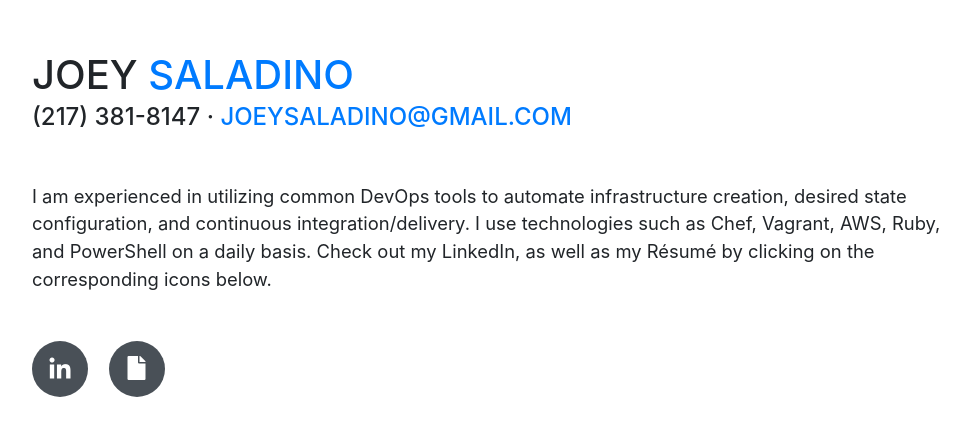
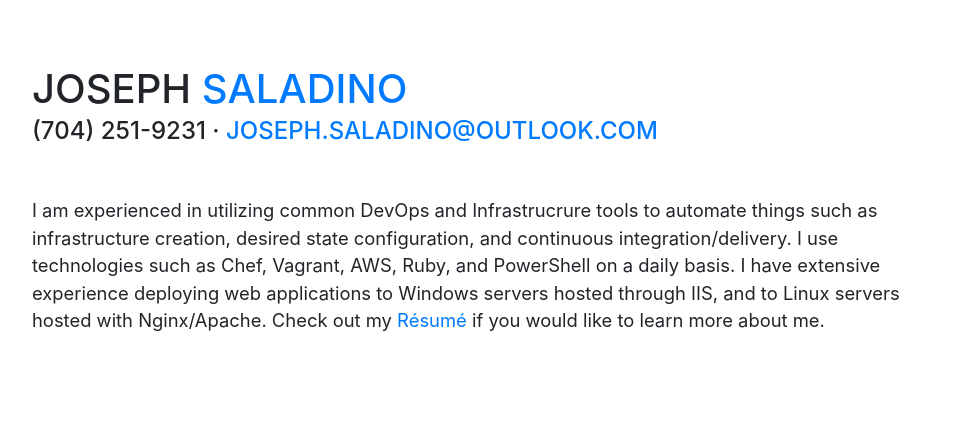
Before and after one commit to joeysaladino/joeysaladino.github.io, a website with bundled scripts: page index.html in a window 1280 px wide. Shown: the part 176-612 px from the top of the page, without its empty margins (288-1258 px from the left). Built offline with nearby package versions, Linux system fonts and the light colour scheme; a web font is replaced by a local one.

Commit message:
Updating index/resume
Updating the index.html file, as well as pushing a new resume with updated information.

```diff
--- a/index.html
+++ b/index.html
@@ -8,7 +8,7 @@
     <meta name="description" content="">
     <meta name="author" content="">
 
-    <title>Joey Saladino</title>
+    <title>Joseph Saladino</title>
 
     <!-- Bootstrap core CSS -->
     <link href="vendor/bootstrap/css/bootstrap.min.css" rel="stylesheet">
@@ -29,21 +29,20 @@
 
       <section class="resume-section p-3 p-lg-5 d-flex d-column" id="about">
         <div class="my-auto">
-          <h1 class="mb-0">Joey
+          <h1 class="mb-0">Joseph
             <span class="text-primary">Saladino</span>
           </h1>
-          <div class="subheading mb-5">(217) 381-8147 ·
-            <a href="mailto:joeysaladino@gmail.com">joeysaladino@gmail.com</a>
+          <div class="subheading mb-5">(704) 251-9231 ·
+            <a href="mailto:joseph.saladino@outlook.com">Joseph.Saladino@outlook.com</a>
           </div>
-          <p class="lead mb-5">I am experienced in utilizing common DevOps tools to automate infrastructure creation, desired state configuration, and continuous integration/delivery. I use technologies such as Chef, Vagrant, AWS, Ruby, and PowerShell on a daily basis. Check out my LinkedIn, as well as my Résumé by clicking on the corresponding icons below.</p>
+          <p class="lead mb-5">I am experienced in utilizing common DevOps and Infrastrucrure tools to automate things such as infrastructure creation, desired state configuration, and continuous integration/delivery. I use technologies such as Chef, Vagrant, AWS, Ruby, and PowerShell on a daily basis. I have extensive experience deploying web applications to Windows servers hosted through IIS, and to Linux servers hosted with Nginx/Apache. Check out my <a href="https://github.com/Joesalad21/joesalad21.github.io/raw/master/resume/Joseph_Saladino_CV.pdf">Résumé</a> if you would like to learn more about me.</p>
+          <!--
           <div class="social-icons">
-            <a href="https://www.linkedin.com/in/joey-saladino-91b5038a/">
-              <i class="fab fa-linkedin-in"></i>
-            </a>
             <a href="https://github.com/Joesalad21/joesalad21.github.io/raw/master/resume/Joseph_Saladino_CV.pdf">
               <i class="fas fa-file"></i>
             </a>
           </div>
+          -->
         </div>
       </section>
 
```
Also changed, not shown: 1 other file.
